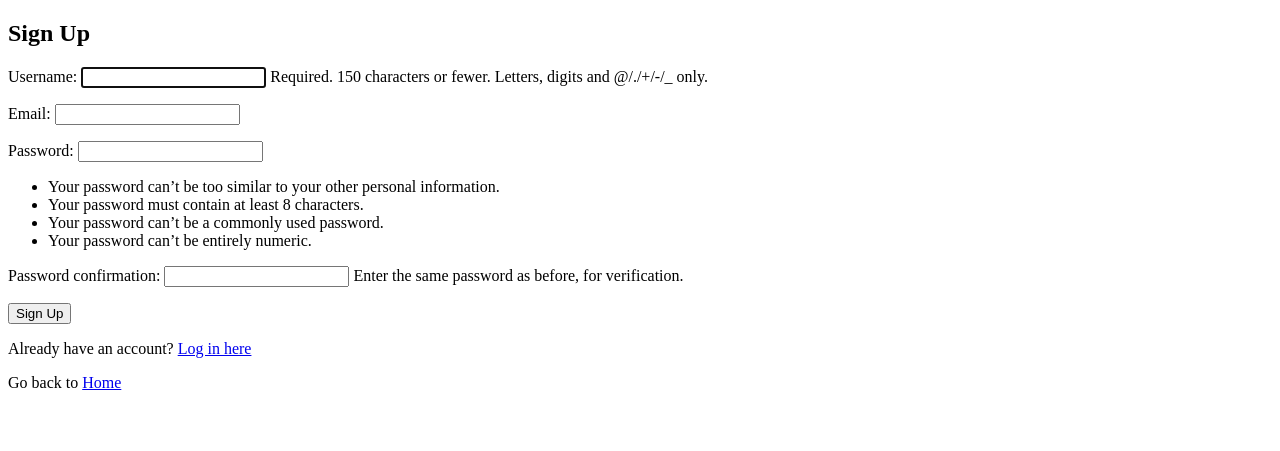
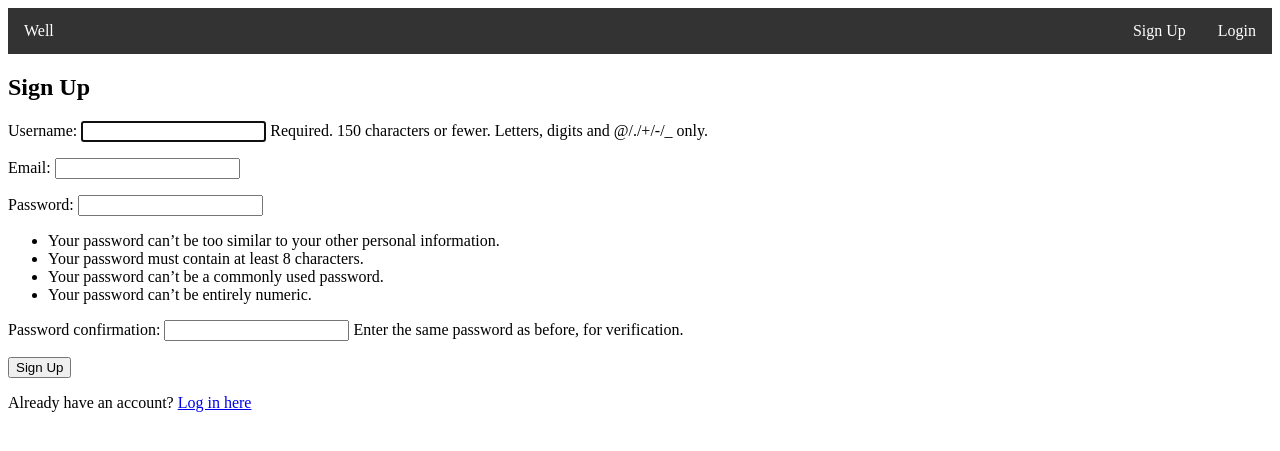
Before and after one commit to EtienneAbeng/WellMusic, a Django app: page /signup/ in a window 1280 px wide. Shown: the top 451 px of the page. Run offline with Django 4.2, Linux system fonts and the light colour scheme.

Commit message:
Update signup page template to extend base.html

```diff
--- a/well/templates/signup.html
+++ b/well/templates/signup.html
@@ -1,18 +1,13 @@
-<!-- signup.html -->
+{% extends 'base.html' %}
 
-<!DOCTYPE html>
-<html>
-<head>
-    <title>Sign Up</title>
-</head>
-<body>
+{% block title %}Sign Up{% endblock %}
+
+{% block content %}
     <h2>Sign Up</h2>
     <form method="post">
         {% csrf_token %}
         {{ form.as_p }}
-        <button type="submit">Sign Up</button>
+        <input type="submit" value="Sign Up">
     </form>
     <p>Already have an account? <a href="{% url 'login' %}">Log in here</a></p>
-    <p>Go back to <a href="{% url 'home' %}">Home</a></p>
-</body>
-</html>
+{% endblock %}
```
